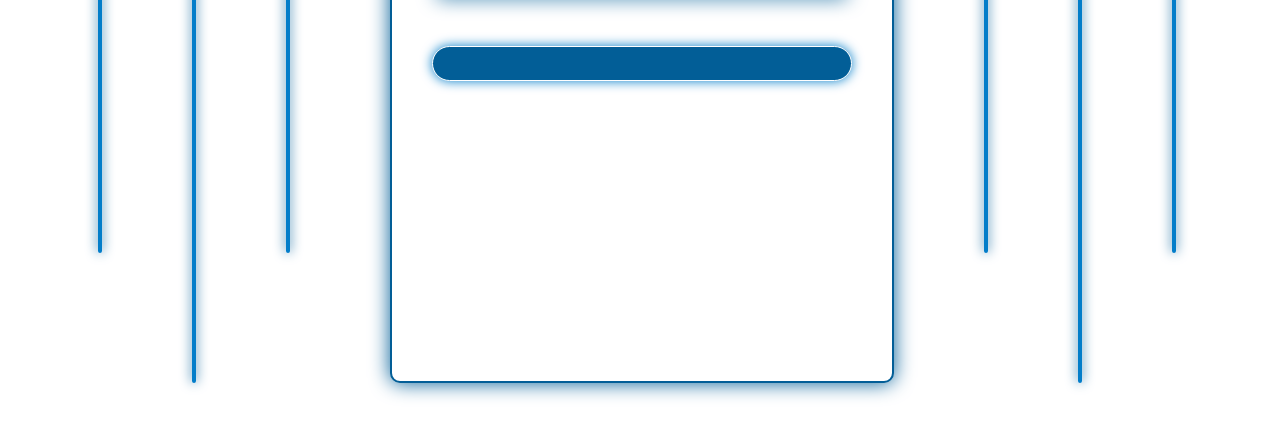
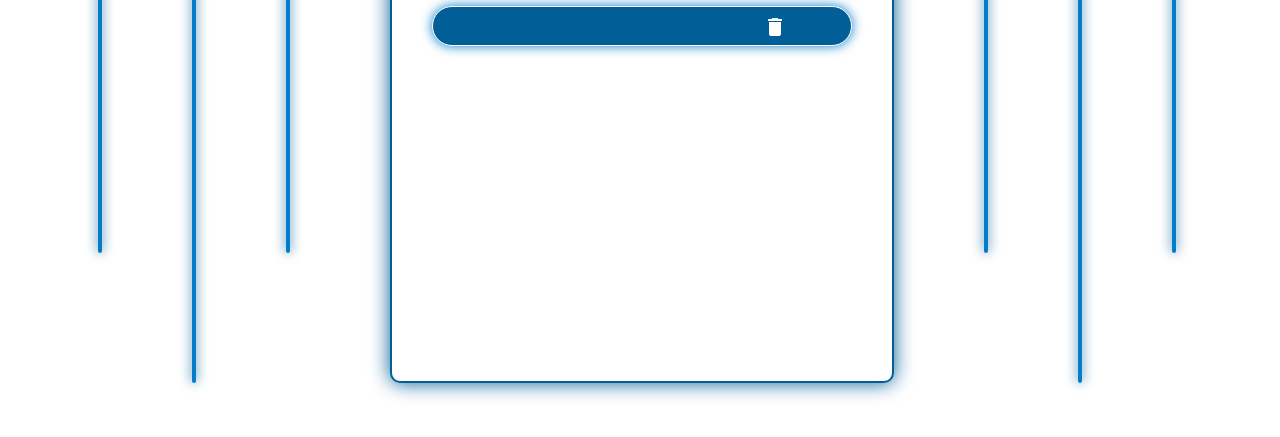
Before and after one commit to sagarbehal08/To-Do-App, a plain HTML site: page index.html in a window 1280 px wide. Both pictures are taken after a click on the button "Click Me". Shown: the part 235-672 px from the top of the page. Drawn offline with Linux system fonts and the light colour scheme.

Commit message:
Delete icon is added

```diff
--- a/index.css
+++ b/index.css
@@ -11,11 +11,9 @@ body
      box-shadow:0 0 20px 0 #025e97;
      float:center;
      margin-left:100px;
-     margin-top:80px;
+     margin-top:40px;
      border-radius: 10px;
      border:2px solid #025e97;
-
-
 }
 #text-box
 {
@@ -71,6 +69,7 @@ body
    padding-left: 10px;
    padding-right: 10px;
    padding-top:8px;
+   padding-bottom: 5px;
    background-color:#037dc9;
    border:1px solid white;
    border-radius: 20px;
@@ -90,6 +89,7 @@ body
    padding-left: 10px;
    padding-right: 10px;
    padding-top:8px;
+   padding-bottom:5px;
    background-color:#025e97;
    border:1px solid white;
    border-radius: 20px;
@@ -172,3 +172,8 @@ top: 0;
 border-radius: 10px;
 box-shadow:0 0 12px 0 #025e97 ;
 }
+.material-icons
+{
+  margin-left:320px;
+  margin-bottom:100px;
+}
--- a/index.html
+++ b/index.html
@@ -41,6 +41,15 @@
           console.log(item);
           e3.appendChild(item);
           item.textContent=e.value;
+          console.log(item);
+          var e4=document.createElement('i');
+          e4.setAttribute("class","material-icons");
+          e4.textContent="delete"
+          console.log(e4);
+          item.appendChild(e4);
+          console.log(item);
+
+
         }
 </script>
   </body>
```
